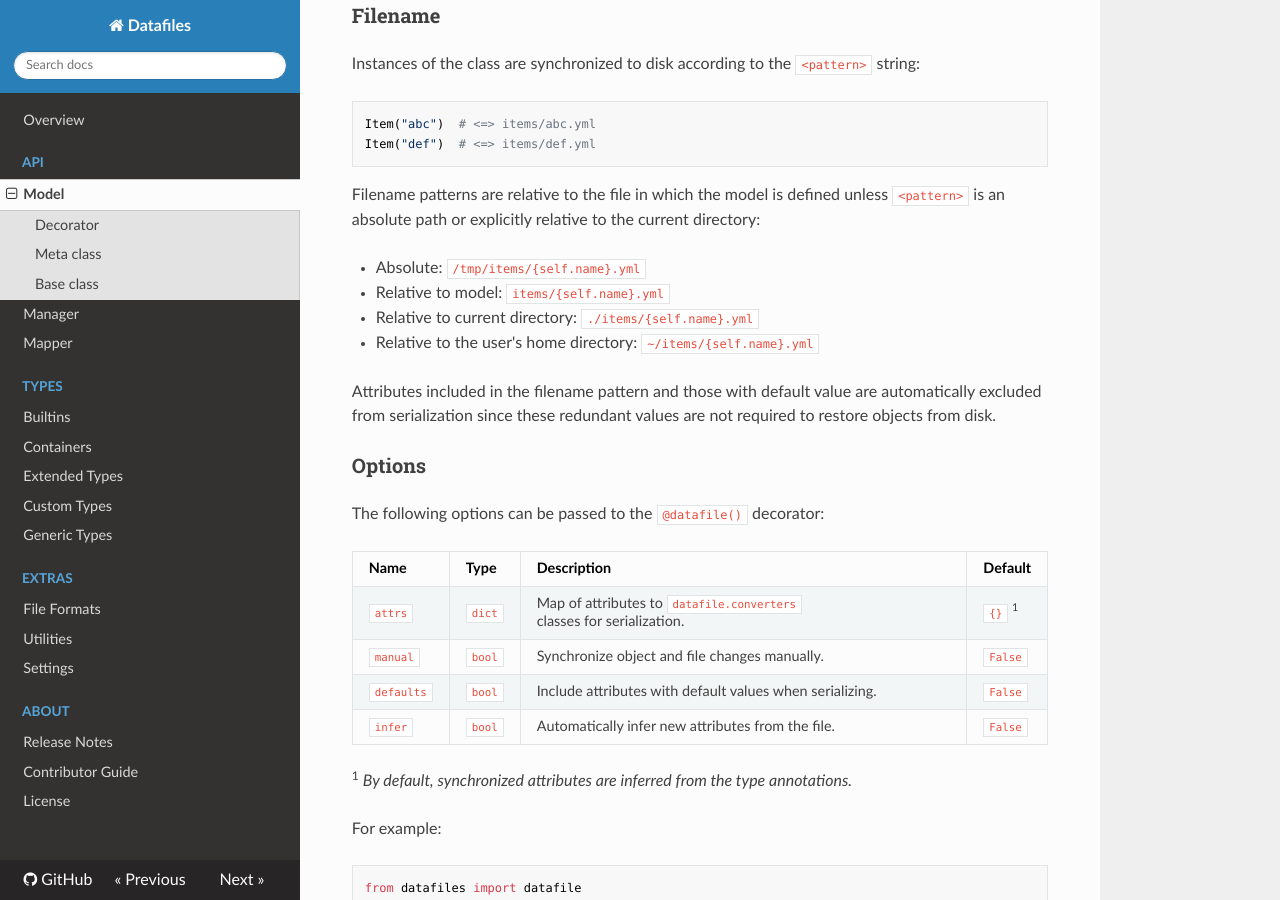
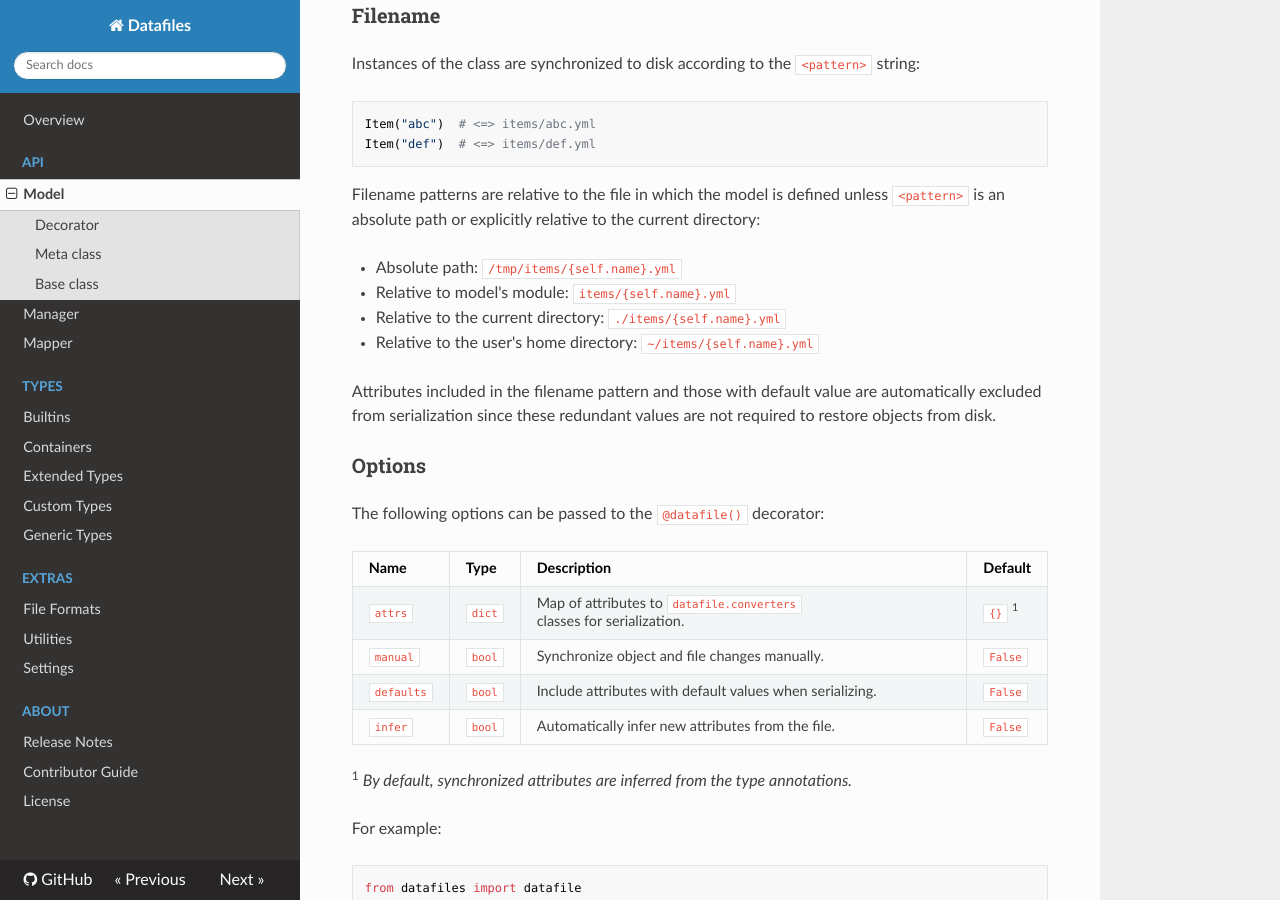
Before and after one commit to jacebrowning/datafiles, an MkDocs documentation site: the page built from docs/api/model.md, in a window 1280 px wide and 900 px high, scrolled down 1015 px. Built offline with MkDocs 1.6.1, drawn with Linux system fonts in a browser that asks for light colours; nearby versions of some CDN libraries.

Commit message:
Update model.md

```diff
--- a/docs/api/model.md
+++ b/docs/api/model.md
@@ -54,9 +54,9 @@ Item("def")  # <=> items/def.yml
 
 Filename patterns are relative to the file in which the model is defined unless `<pattern>` is an absolute path or explicitly relative to the current directory:
 
-- Absolute: `/tmp/items/{self.name}.yml`
-- Relative to model: `items/{self.name}.yml`
-- Relative to current directory: `./items/{self.name}.yml`
+- Absolute path: `/tmp/items/{self.name}.yml`
+- Relative to model's module: `items/{self.name}.yml`
+- Relative to the current directory: `./items/{self.name}.yml`
 - Relative to the user's home directory: `~/items/{self.name}.yml`
 
 Attributes included in the filename pattern and those with default value are automatically excluded from serialization since these redundant values are not required to restore objects from disk.
```
